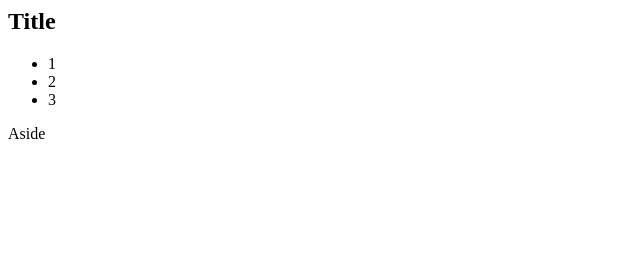
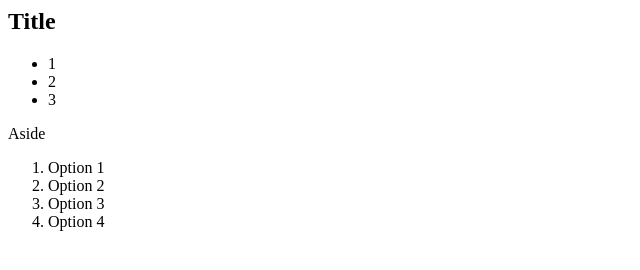
Before and after one commit to medelmourabite/git-demo, a plain HTML site: page index.html in a window 1280 px wide. Shown: the whole page, without its empty margins (0-640 px from the left). Drawn offline with Linux system fonts and the light colour scheme.

Commit message:
Adde aside

```diff
--- a/index.html
+++ b/index.html
@@ -10,6 +10,13 @@
 
 	</ul>
 </nav>
-<aside>Aside</aside>
+<aside>Aside
+	<ol>
+		<li>Option 1</li>
+		<li>Option 2</li>
+		<li>Option 3</li>
+		<li>Option 4</li>
+	</ol>
+</aside>
 </body>
 </html>
```
